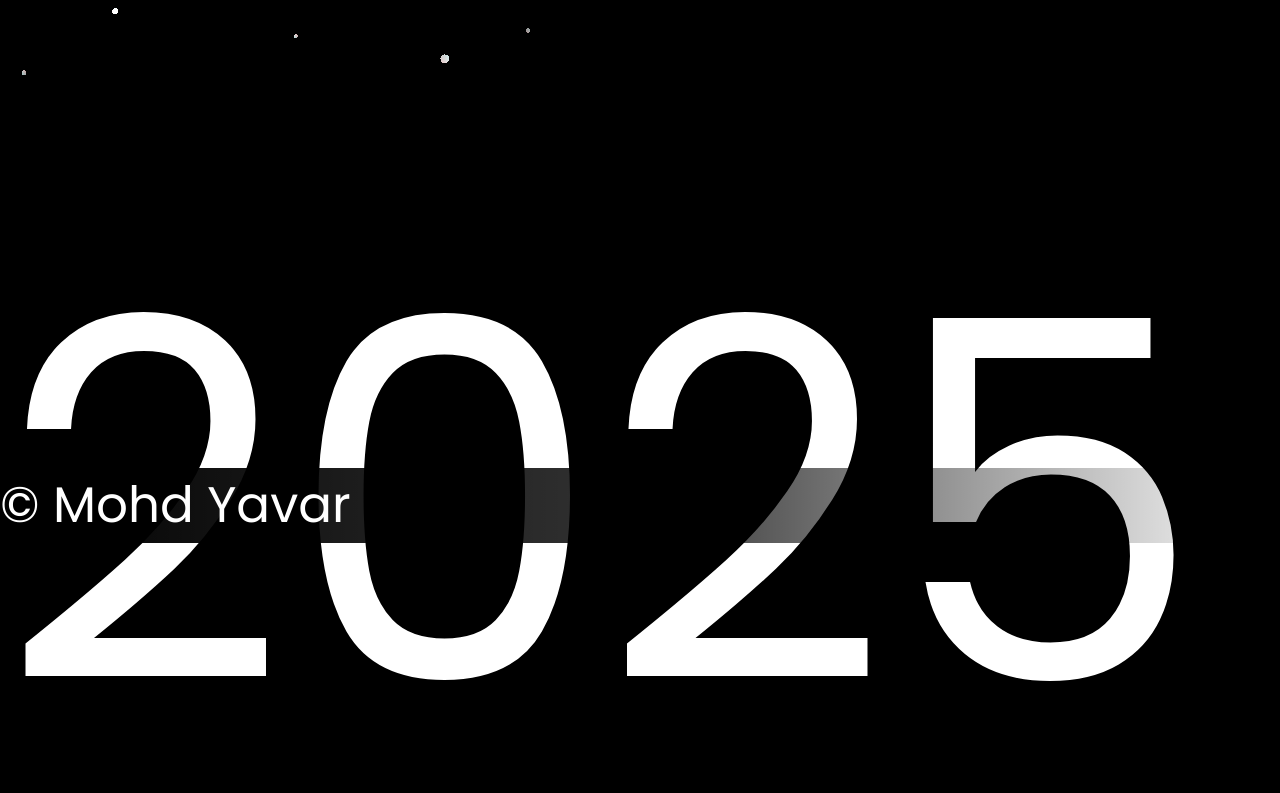
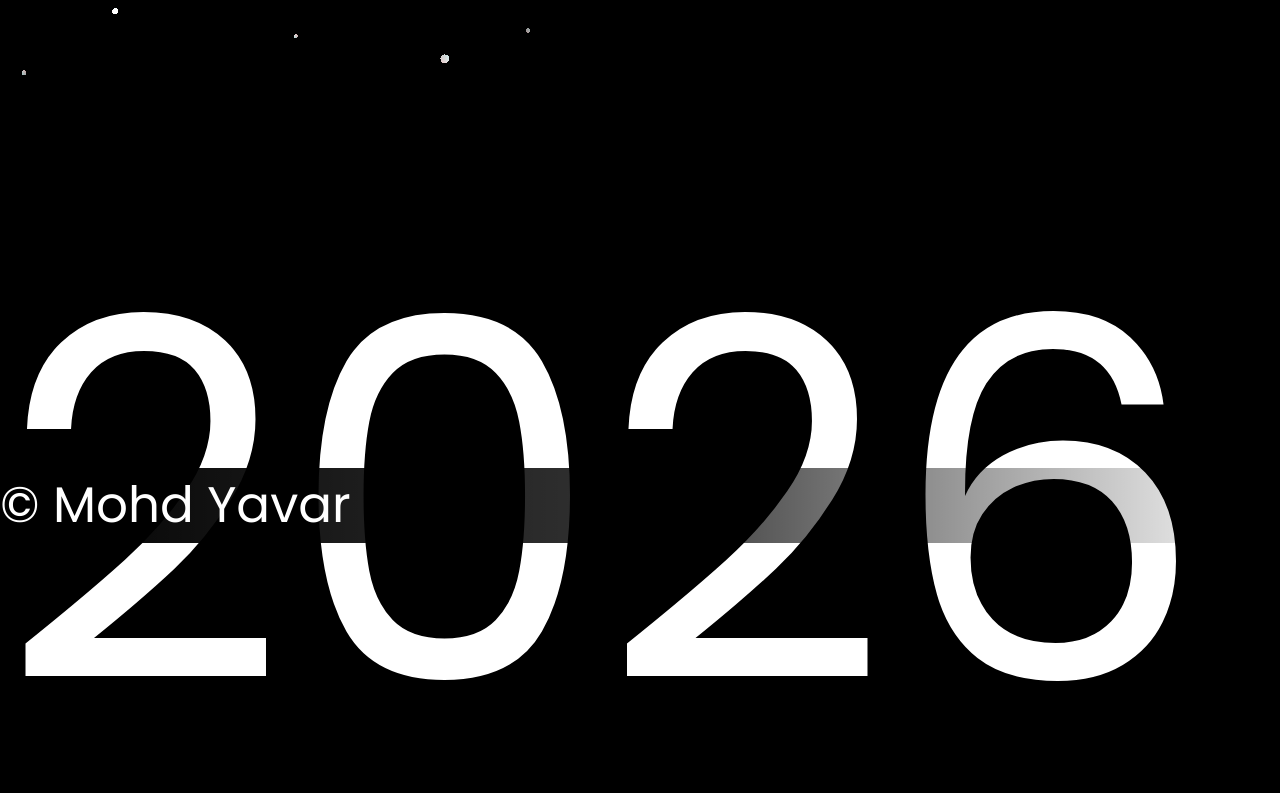
Before and after one commit to Yavar10/Personal-Porfolio, a React (Vite) app in the folder frontend/: page / in a window 1280 px wide. Shown: the part 3207-4000 px from the top of the page. Built offline with nearby package versions, Linux system fonts and the light colour scheme; a web font is replaced by a local one.

Commit message:
2026 update

```diff
--- a/frontend/src/components/Footer/Footer.jsx
+++ b/frontend/src/components/Footer/Footer.jsx
@@ -19,7 +19,7 @@ function Footer() {
           transition={{ duration: 1.2 }}
           className="footer-year"
         >
-          2025
+          2026
         </motion.div>
 
         <div className="footer-text">© Mohd Yavar</div>
```
